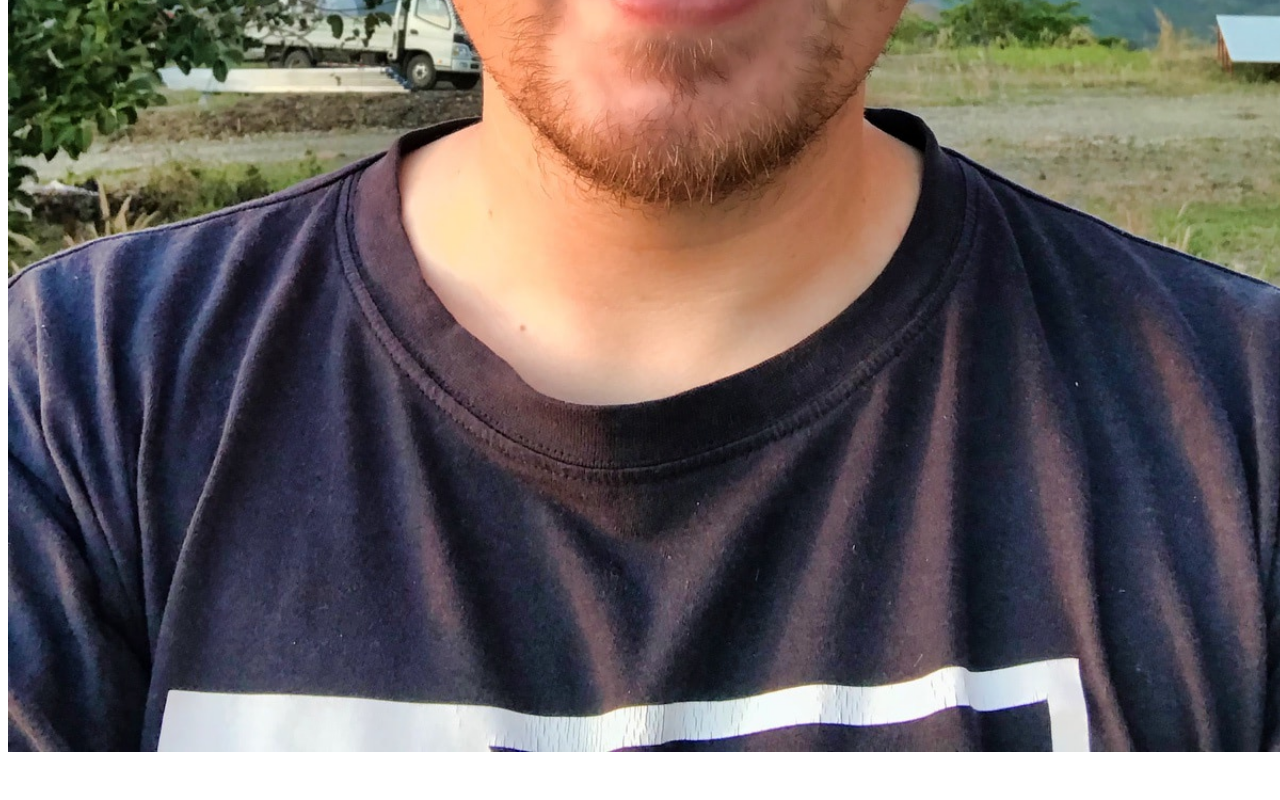
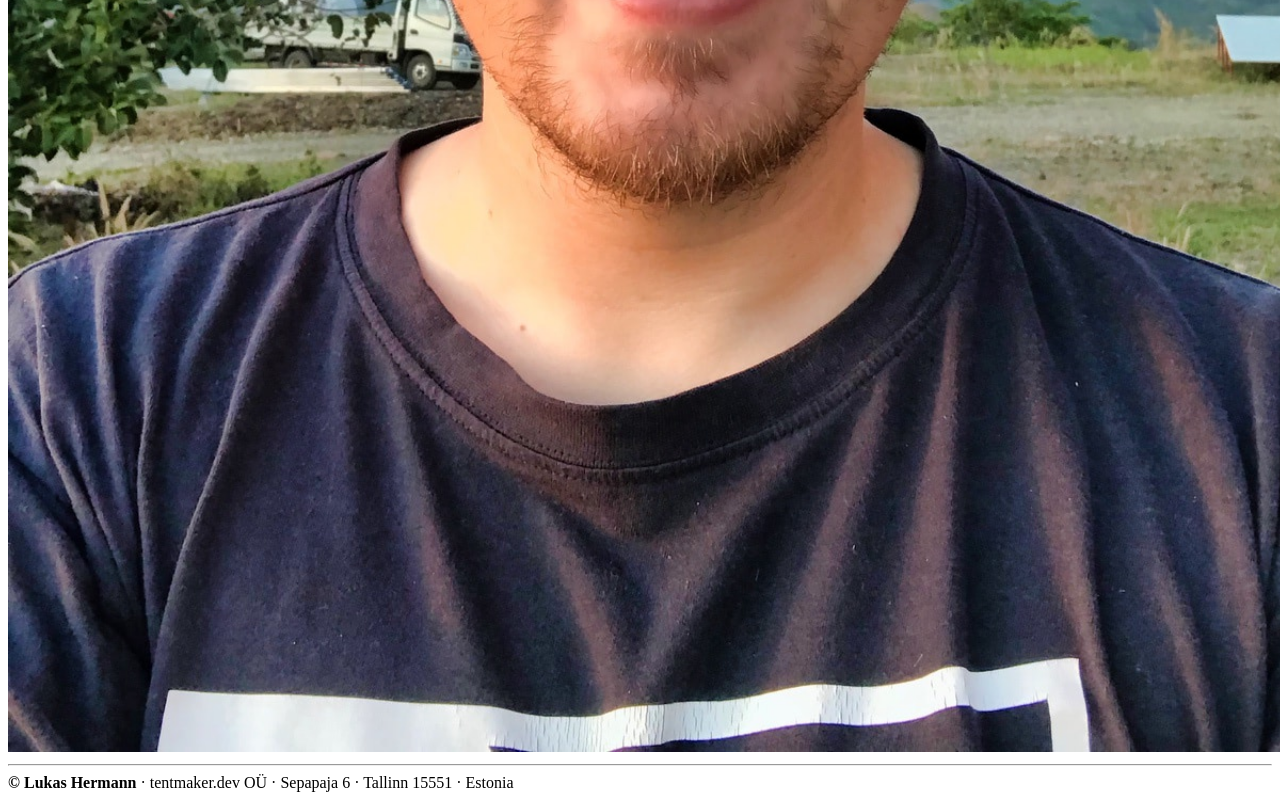
Before and after one commit to lhermann/lukashermann.dev, a Nuxt app: page / in a window 1280 px wide. Shown: the part 1443-2243 px from the top of the page. Before the commit the page ends 2207 px from the top, so only its background shows below. Built offline with nearby package versions, Linux system fonts and the light colour scheme.

Commit message:
Add footer

```diff
--- /dev/null
+++ b/components/Footer.vue
@@ -0,0 +1,6 @@
+<template functional>
+  <footer class="wrapper flex py-6 text-gray-600">
+    <strong>&copy; Lukas Hermann</strong> &middot; tentmaker.dev OÜ &middot;
+    Sepapaja 6 &middot; Tallinn 15551 &middot; Estonia
+  </footer>
+</template>
--- a/layouts/default.vue
+++ b/layouts/default.vue
@@ -1,14 +1,17 @@
 <template>
-  <div class="pb-16">
+  <div>
     <site-header class="mb-16" />
     <nuxt />
+    <hr class="border-t border-gray-300 mt-32 mb-0" />
+    <site-footer />
   </div>
 </template>
 
 <script>
 import SiteHeader from '~/components/Header'
+import SiteFooter from '~/components/Footer'
 
 export default {
-  components: { SiteHeader }
+  components: { SiteHeader, SiteFooter }
 }
 </script>
```
